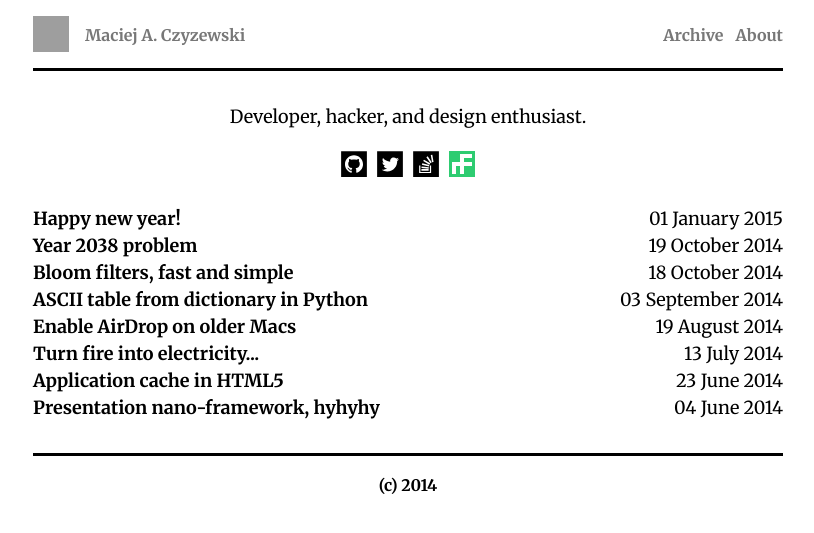
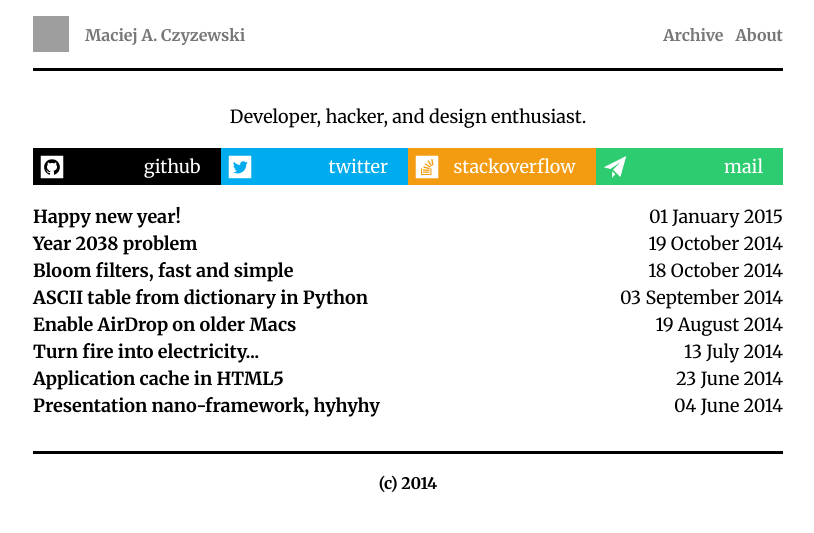
Before and after one commit to maciejczyzewski/maciejczyzewski.github.io, a Jekyll site: the page built from index.html, in a window 1280 px wide. Shown: the top 533 px of the page, without its empty margins (232-1046 px from the left). Built offline with Jekyll 4.4.1, drawn with Linux system fonts in a browser that asks for light colours; Markdown is read by kramdown in place of the engine named in the settings; grey boxes are pictures that could not be loaded.

Commit message:
Repair social buttons.

```diff
--- a/assets/stylesheets/main.css
+++ b/assets/stylesheets/main.css
@@ -635,6 +635,45 @@ ol.stories {
    ========================================================================= */
 
 div.profiles {
+  margin-bottom: 1em;
+  height: 37px;
+}
+
+.profiles div {
+  padding: 5px;
+  height: 37px;
+  text-align: right;
+  padding-right: 20px;
+}
+
+.profiles a {
+  color: #fff;
+  text-decoration: none;
+  width: 100%;
+}
+
+.profiles img {
+  float: left;
+  width: 28px;
+}
+
+.profiles #github {
+  background: #000;
+}
+
+.profiles #twitter {
+  background: #00aced;
+}
+
+.profiles #stackoverflow {
+  background: #f39c12;
+}
+
+.profiles #mail {
+  background: #2ecc71;
+}
+
+/*div.profiles {
   padding: 0;
   list-style: none;
   margin-bottom: 1em;
@@ -671,7 +710,7 @@ div.profiles {
 .profiles #netflam {
   background: url(/assets/images/icons/netflam.png);
   background-size: 100% 100%;
-}
+}*/
 
 /* Markdown
    ========================================================================= */
--- a/index.html
+++ b/index.html
@@ -6,18 +6,30 @@ layout: default
     <p>{{ site.description }}</p>
 
     <div class="profiles grid">
-        <a href="https://github.com/MaciejCzyzewski" id="github">
-            <span>MaciejCzyzewski</span>
-        </a>
-        <a href="https://twitter.com/_czyzewski" id="twitter">
-            <span>_czyzewski</span>
-        </a>
-        <a href="http://stackoverflow.com/users/2601031/maciej-a-czyzewski" id="stackoverflow">
-            <span>Maciej A. Czyzewski</span>
-        </a>
-        <a href="https://netflam.com/u/MaciejCzyzewski" id="netflam">
-            <span>MaciejCzyzewski</span>
-        </a>
+        <div class="col-3" id="github">
+            <a href="https://github.com/MaciejCzyzewski">
+                <img src="/assets/images/icons/github.svg" />
+                <span>github</span>
+            </a>
+        </div>
+        <div class="col-3" id="twitter">
+            <a href="https://twitter.com/_czyzewski">
+                <img src="/assets/images/icons/twitter.svg" />
+                <span>twitter</span>
+            </a>
+        </div>
+        <div class="col-3" id="stackoverflow">
+            <a href="http://stackoverflow.com/users/2601031/maciej-a-czyzewski">
+                <img src="/assets/images/icons/stackoverflow.svg" />
+                <span>stackoverflow</span>
+            </a>
+        </div>
+        <div class="col-3" id="mail">
+            <a href="mailto:maciejanthonyczyzewski@gmail.com">
+                <img src="/assets/images/icons/mail.svg" />
+                <span>mail</span>
+            </a>
+        </div>
     </div>
 </div>
 
```
Also changed, not shown: about.html (+25 -13 lines), assets/images/icons/github.svg, assets/images/icons/mail.svg (added), assets/images/icons/netflam.png (deleted), assets/images/icons/stackoverflow.svg, assets/images/icons/twitter.svg.
